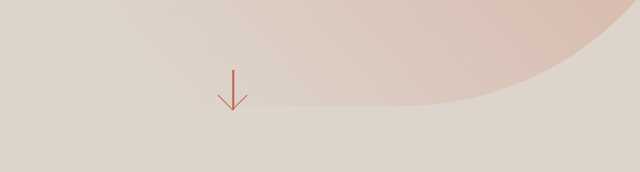
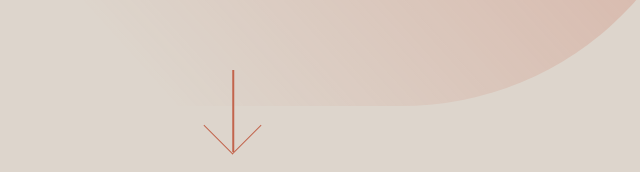
Before and after one commit to wenxiaofang2022/responsive, a website: page src/experience.html in a window 1280 px wide. Shown: the part 628-800 px from the top of the page, 407-1047 px from the left. Drawn offline with nearby package versions, Linux system fonts and the light colour scheme; files that its build step writes are made by us from their sources; files whose address does not match are found by name.

Commit message:
feat:arrow修改

```diff
--- a/sass/main/query668.scss
+++ b/sass/main/query668.scss
@@ -390,14 +390,15 @@
       .c__contents{
         .u__arrow{
           margin-top: 63px;
-          height: 40px;
+          height: 56px;
           &.v_red::before{
             background: #C2644C;
           }
           &.v_red::after{
             border-color: #C2644C;
+            padding: 13.4px;
+            left: 6px;
           }
-
         }
         .c__subpageintro{
           .s_logo{
@@ -411,6 +412,9 @@
             margin: 0 auto;
             margin-top: 36px;
             margin-bottom: 32px;
+            &.s_experience{
+              width: 80%;
+            }
             &.s_poct{
               margin-top: 29px;
               margin-bottom: 41px;
@@ -420,7 +424,7 @@
             &.s_experience{
               .u__shapelinear{
                 width: 1312px;
-                height: 510px;
+                height: 506px;
                 left: auto;
                 right: 28px;
                 top: 0px;
--- a/sass/main/query898.scss
+++ b/sass/main/query898.scss
@@ -277,6 +277,19 @@
   main{
     &.p__subpages{
       .c__contents{
+        .u__arrow{
+          margin-top: 73px;
+          height: 82px;
+          &.v_red::before{
+            background: #C2644C;
+          }
+          &.v_red::after{
+            border-color: #C2644C;
+            padding:20px;
+            left: -1px;
+            bottom: 6px;
+          }
+        }
         .c__subpageintro{
           padding: 0 40px;
           padding-top: 50px;
@@ -289,6 +302,9 @@
             margin-top: 62px;
             margin-bottom: 57px;
             width: 100%;
+            &.s_experience{
+              width: 100%;
+            }
             &.s_poct{
               margin-bottom: 65px;
             }
--- a/src/experience.html
+++ b/src/experience.html
@@ -25,7 +25,7 @@
                 <figure class="s_logo">
                   <img src="@@webRoot/img/logo-healthcare.svg">
                 </figure>
-                <h1 class="s_title">GE Healthcare’s First Reference Centre in ASEAN</h1>
+                <h1 class="s_title s_experience">GE Healthcare’s First Reference Centre in ASEAN</h1>
                 <p class="s_desc"><strong>early Medical Centre</strong> becomes the first ASEAN Reference Centre for GE Healthcare following early's investment in the most advanced
                   GE radiological diagnostic equipment.</p>
               </article>
```
